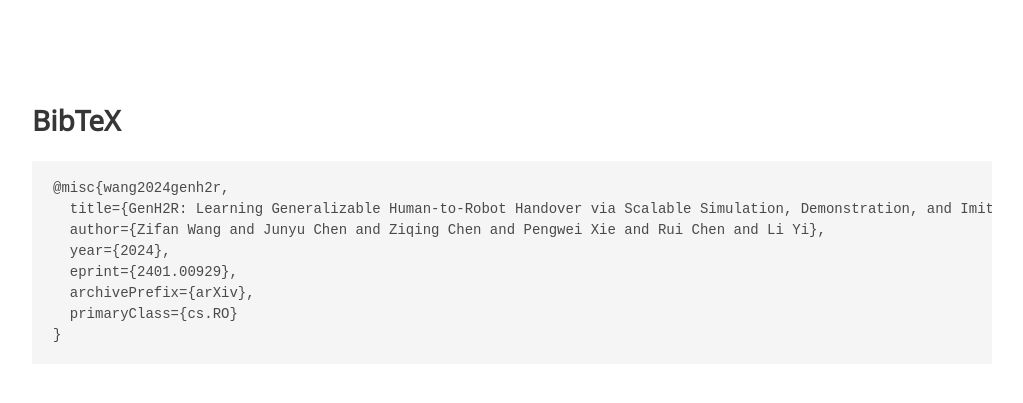
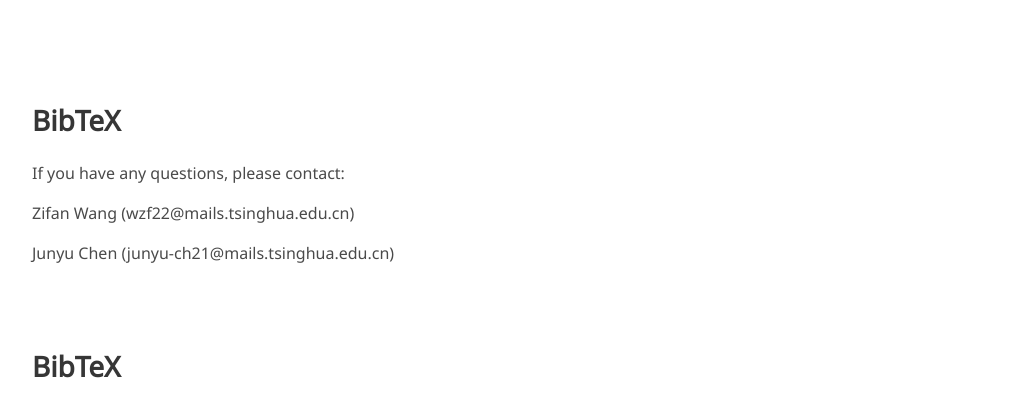
Before and after one commit to GenH2R/GenH2R.github.io, a plain HTML site: page index.html in a window 1280 px wide. Shown: the part 6030-6433 px from the top of the page, without its empty margins (128-1151 px from the left). Drawn offline with nearby package versions, Linux system fonts and the light colour scheme; some icons are missing; a web font is replaced by a local one.

Commit message:
add bibtex

```diff
--- a/index.html
+++ b/index.html
@@ -894,6 +894,21 @@
   </div>
 </section>
 
+<section class="section" id="BibTeX">
+  <div class="container is-max-desktop content">
+    <h2 class="title">BibTeX</h2>
+
+<!-- Interpolating. -->
+
+<div style="margin-bottom: -10px;">
+  <p>If you have any questions, please contact:</p>
+  <p> Zifan Wang (wzf22@mails.tsinghua.edu.cn) </p>
+  <p> Junyu Chen (junyu-ch21@mails.tsinghua.edu.cn) </p>
+
+  </div>
+
+</div>
+</section>
 
 <section class="section" id="BibTeX">
   <div class="container is-max-desktop content">
@@ -905,13 +920,11 @@
   year      = {2021},
 }</code></pre> -->
 
-<pre><code>@misc{wang2024genh2r,
+<pre><code>@article{wang2024genh2r,
   title={GenH2R: Learning Generalizable Human-to-Robot Handover via Scalable Simulation, Demonstration, and Imitation},
-  author={Zifan Wang and Junyu Chen and Ziqing Chen and Pengwei Xie and Rui Chen and Li Yi},
-  year={2024},
-  eprint={2401.00929},
-  archivePrefix={arXiv},
-  primaryClass={cs.RO}
+  author={Wang, Zifan and Chen, Junyu and Chen, Ziqing and Xie, Pengwei and Chen, Rui and Yi, Li},
+  journal={arXiv preprint arXiv:2401.00929},
+  year={2024}
 }</code></pre>
 
   </div>
```
